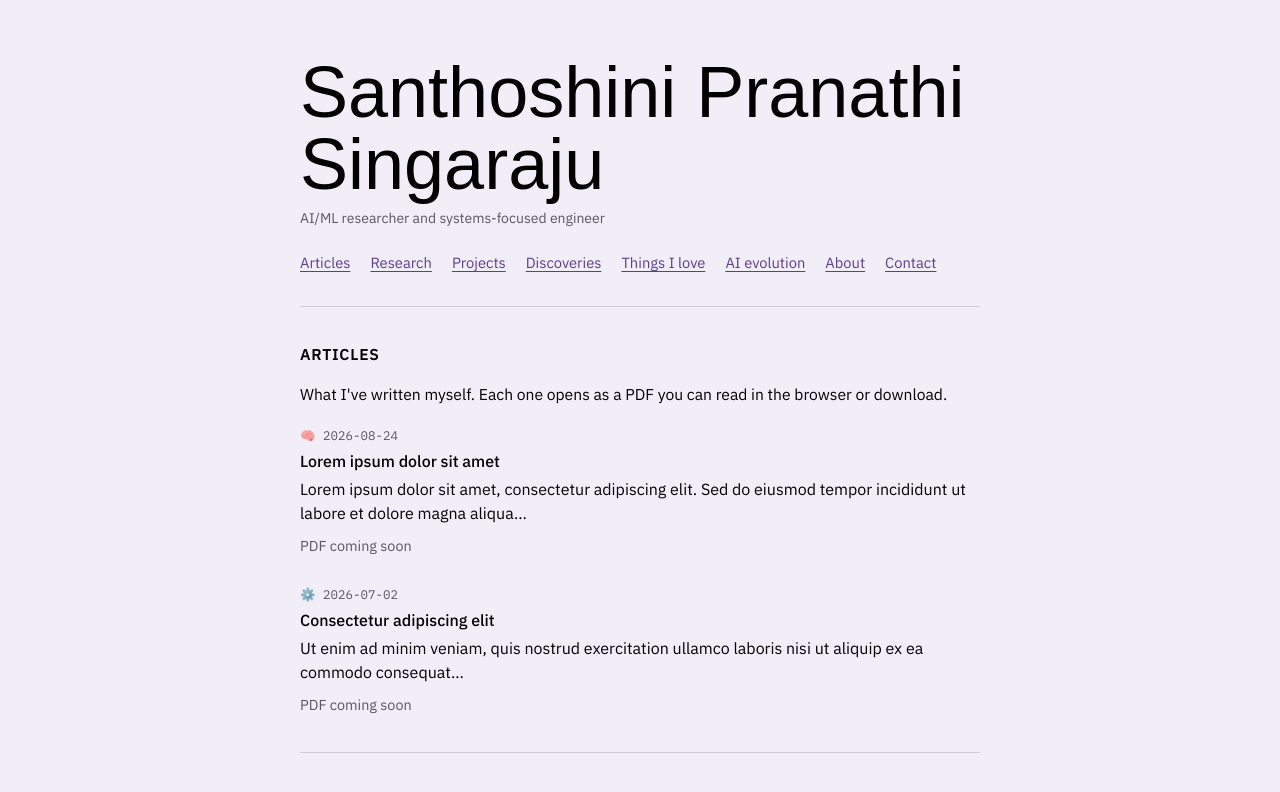
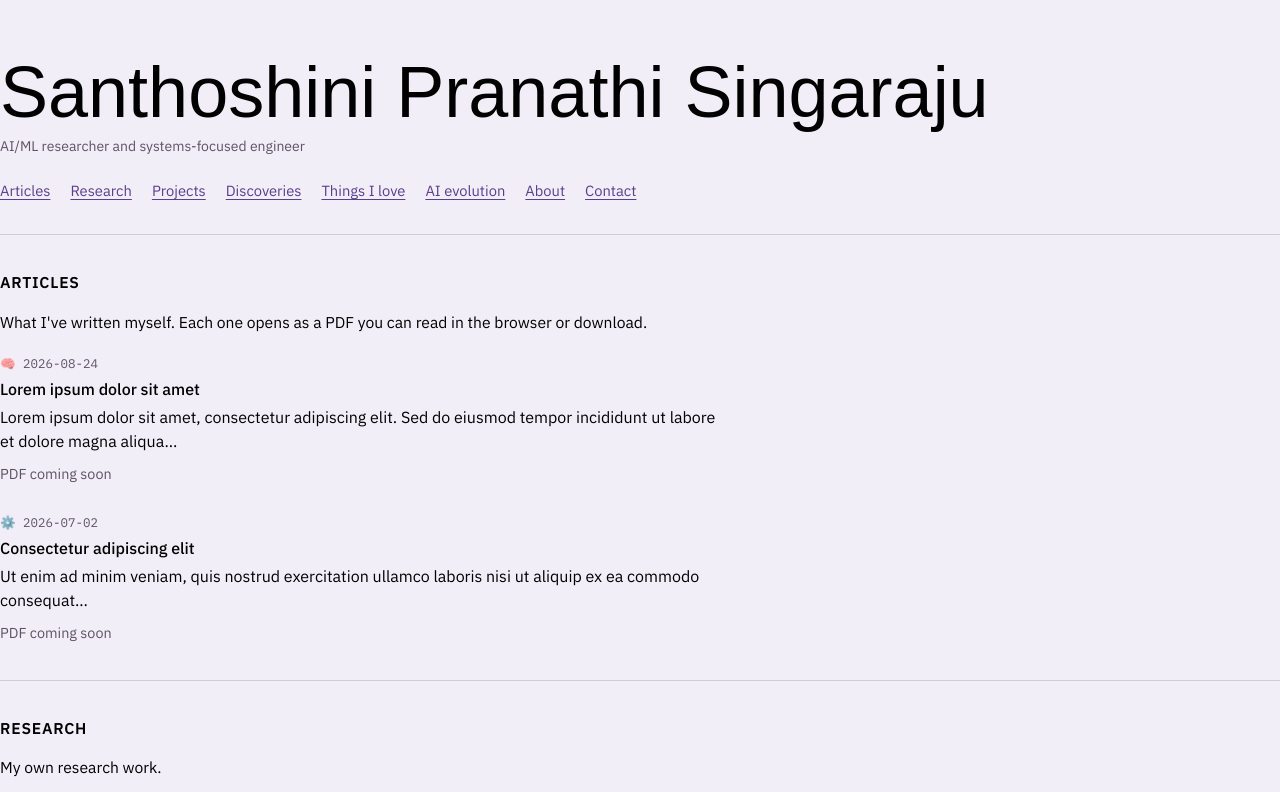
Before and after one commit to pranathi000/portfolio, a Next.js app: page / in a window 1280 px wide. Shown: the top 792 px of the page. Built offline with nearby package versions, Linux system fonts and the light colour scheme; a web font is replaced by a local one.

Commit message:
Update page.tsx

```diff
--- a/app/page.tsx
+++ b/app/page.tsx
@@ -11,7 +11,7 @@ import Footer from "@/components/Footer";
 
 export default function Page() {
   return (
-    <main className="mx-auto max-w-prose px-5">
+    <main className="w-full">
       <Header />
       <Articles />
       <Research />
```
